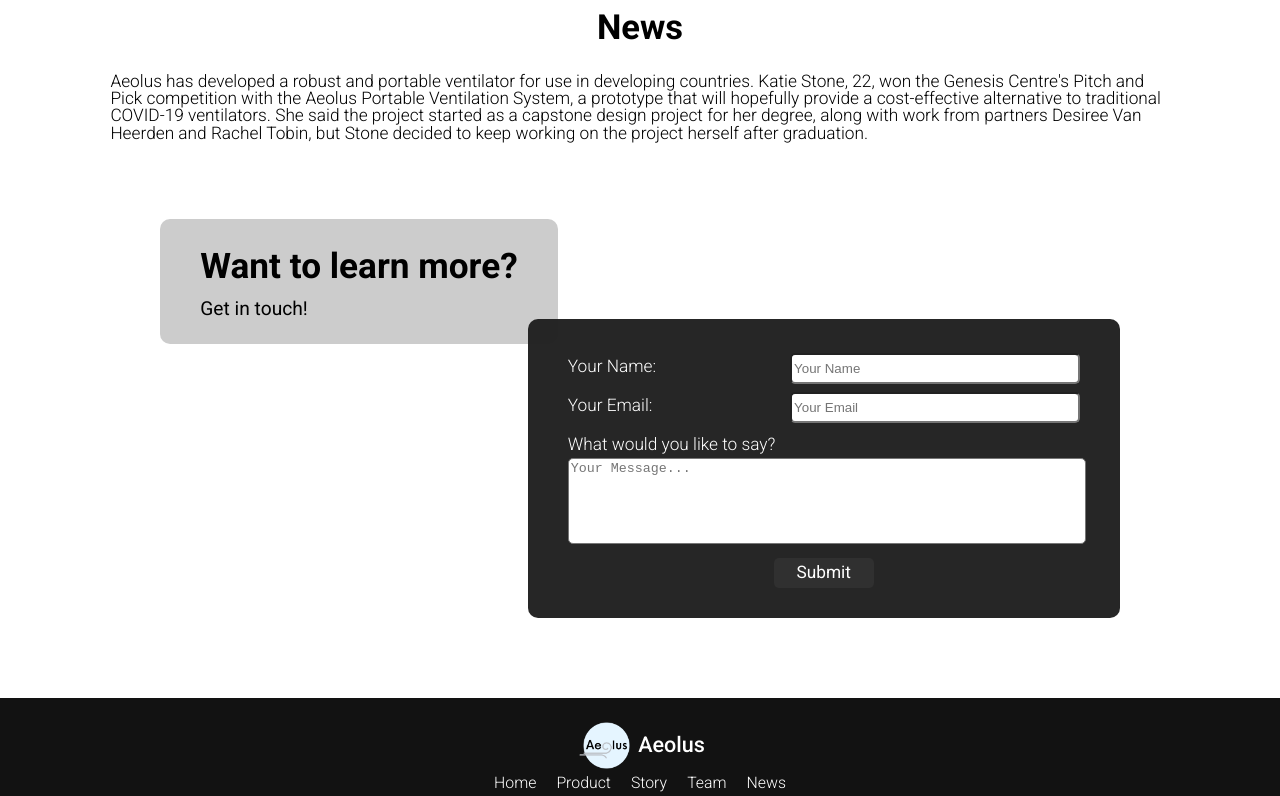
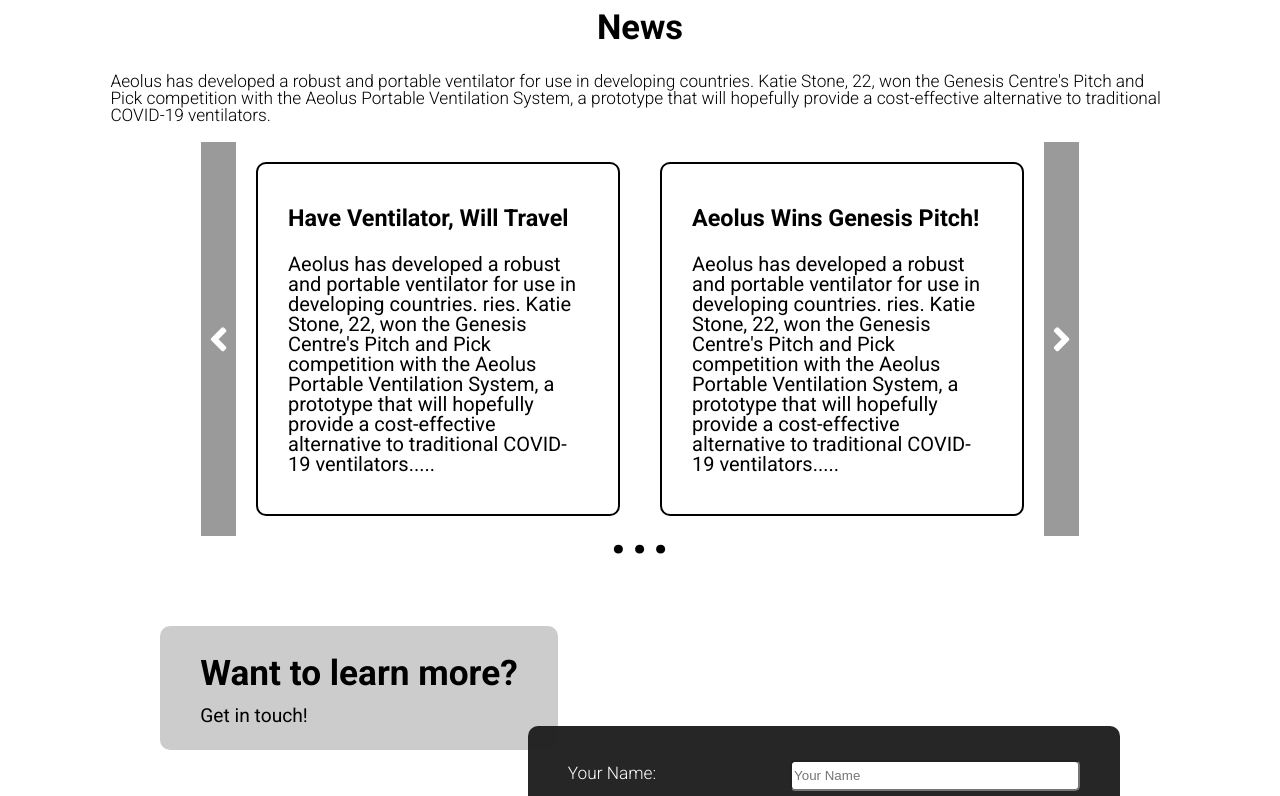
Before and after one commit to noahntaylor/aeolus, a React (Create React App) app: page / in a window 1280 px wide. Shown: the part 2627-3423 px from the top of the page. Built offline with nearby package versions, Linux system fonts and the light colour scheme.

Commit message:
Updated Footer and News components
- Updated/improved styling on footer
- Started building News component

```diff
--- a/src/Components/Footer/Footer.css
+++ b/src/Components/Footer/Footer.css
@@ -6,6 +6,12 @@
   text-align: center;
   color: #fff;
   font-size: 1.8rem;
+}
+
+.footer-main {
+  display: flex;
+  flex-direction: row;
+  justify-content: space-between;
 }
 
 .footer-heading-container {
@@ -17,13 +23,17 @@
 
 .footer-links-container {
   display: flex;
-  flex-direction: column;
+  flex-direction: row;
+  justify-content: center;
+  flex-wrap: wrap;
+  align-content: center;
 }
 
 .footer-item {
   padding: 2px 10px;
   font-size: 0.55em;
   font-weight: 350;
+  align-self: center;
 }
 .footer-item:hover {
   cursor: pointer;
@@ -38,7 +48,7 @@
 }
 
 .footer-img {
-  height: 55px;
+  height: 60px;
   padding: 0 4px;
 }
 
@@ -58,13 +68,17 @@
 }
 
 @media screen and (min-width: 500px) {
-  .footer-links-container {
-    display: flex;
-    flex-direction: row;
-    justify-content: center;
+  .footer-section {
+    padding: 30px 8vw;
   }
 }
 @media screen and (min-width: 1000px) {
+  .footer-section {
+    padding: 30px 8vw;
+  }
 }
 @media screen and (min-width: 1400px) {
+  .footer-section {
+    padding: 30px 10vw;
+  }
 }
--- a/src/Components/Footer/Footer.js
+++ b/src/Components/Footer/Footer.js
@@ -7,16 +7,13 @@
 function Footer() {
   return (
     <div id="footer" className="footer-section">
-      <div className="footer-heading-container">
+      <div className="footer-main">
+        <div className="footer-item">
+          <Link to="home" activeClass="active" spy={true} smooth={true}>
             <img src={aeolusLogo} className="footer-img" alt="" />
-        <h2 className="footer-heading">Aeolus</h2>
+          </Link>
         </div>
         <ul className="footer-links-container">
-        <li className="footer-item">
-          <Link to="home" activeClass="active" spy={true} smooth={true}>
-            Home
-          </Link>
-        </li>
           <li className="footer-item">
             <Link to="product" activeClass="active" spy={true} smooth={true}>
               Product
@@ -38,6 +35,7 @@
             </Link>
           </li>
         </ul>
+      </div>
       <div>
         <p className="footer-copyright">&copy; Aeolus 2022</p>
       </div>
--- a/src/Components/News/News.css
+++ b/src/Components/News/News.css
@@ -15,6 +15,34 @@
   text-align: center;
 }
 
+.news-article-container {
+  border: 2px solid #000;
+  border-radius: 10px;
+  max-width: 300px;
+  flex-shrink: 1;
+  padding: 20px 30px;
+  font-size: 20px;
+  margin: 20px;
+}
+
+.arrow {
+  background-color: #1212126c;
+  display: flex;
+  align-items: center;
+  justify-content: center;
+}
+
+.news-articles {
+  display: flex;
+  flex-direction: row;
+}
+
+.dots {
+  margin-top: -50px;
+  font-size: 80px;
+  font-family: 900;
+}
+
 @media screen and (min-width: 500px) {
   .news-section {
     padding: 0 8vw;
@@ -23,7 +51,6 @@
 }
 @media screen and (min-width: 1000px) {
   .news-section {
-    flex-direction: row;
     padding: 30px 8vw;
     padding-bottom: 80px;
   }
--- a/src/Components/News/News.js
+++ b/src/Components/News/News.js
@@ -1,23 +1,55 @@
 import React from "react";
+import { faAngleLeft, faAngleRight } from "@fortawesome/free-solid-svg-icons";
+import { FontAwesomeIcon } from "@fortawesome/react-fontawesome";
 
 import "./News.css";
 
 function News() {
+  // Refactor this later do get font-awesome icons more efficiently
+  const leftArrow = (
+    <FontAwesomeIcon className="menu-icon" icon={faAngleLeft} size="lg" />
+  );
+  const rightArrow = (
+    <FontAwesomeIcon className="menu-icon" icon={faAngleRight} size="lg" />
+  );
+
   return (
     <div id="news" className="news-section">
-      <div>
+      <div className="news-opener">
         <h2 className="news-heading">News</h2>
         <p className="product-text">
           Aeolus has developed a robust and portable ventilator for use in
           developing countries. Katie Stone, 22, won the Genesis Centre's Pitch
           and Pick competition with the Aeolus Portable Ventilation System, a
           prototype that will hopefully provide a cost-effective alternative to
-          traditional COVID-19 ventilators. She said the project started as a
-          capstone design project for her degree, along with work from partners
-          Desiree Van Heerden and Rachel Tobin, but Stone decided to keep
-          working on the project herself after graduation.
+          traditional COVID-19 ventilators.
         </p>
       </div>
+      <div className="news-articles">
+        <div className="arrow">{leftArrow}</div>
+        <div className="news-article-container">
+          <h3>Have Ventilator, Will Travel</h3>
+          <p>
+            Aeolus has developed a robust and portable ventilator for use in
+            developing countries. ries. Katie Stone, 22, won the Genesis
+            Centre's Pitch and Pick competition with the Aeolus Portable
+            Ventilation System, a prototype that will hopefully provide a
+            cost-effective alternative to traditional COVID-19 ventilators.....
+          </p>
+        </div>
+        <div className="news-article-container">
+          <h3>Aeolus Wins Genesis Pitch!</h3>
+          <p>
+            Aeolus has developed a robust and portable ventilator for use in
+            developing countries. ries. Katie Stone, 22, won the Genesis
+            Centre's Pitch and Pick competition with the Aeolus Portable
+            Ventilation System, a prototype that will hopefully provide a
+            cost-effective alternative to traditional COVID-19 ventilators.....
+          </p>
+        </div>
+        <div className="arrow">{rightArrow}</div>
+      </div>
+      <div className="dots">...</div>
     </div>
   );
 }
--- a/src/Components/Product/Product.css
+++ b/src/Components/Product/Product.css
@@ -7,7 +7,7 @@
 }
 
 .product-section {
-  background-color: #121212f1;
+  background-color: #222222fa;
   margin-left: 4vw;
   border-radius: 10px;
   padding: 30px 30px;
@@ -65,7 +65,7 @@
 }
 @media screen and (min-width: 1400px) {
   .product {
-    margin: 0 6vw;
+    margin: 0 8vw;
   }
   .product-section {
     max-width: 45vw;
```
Also changed, not shown: firebase.json (added), 1 other file (tests, documents, lock files or other folders). Lines whose indentation alone changed are shown as unchanged.
